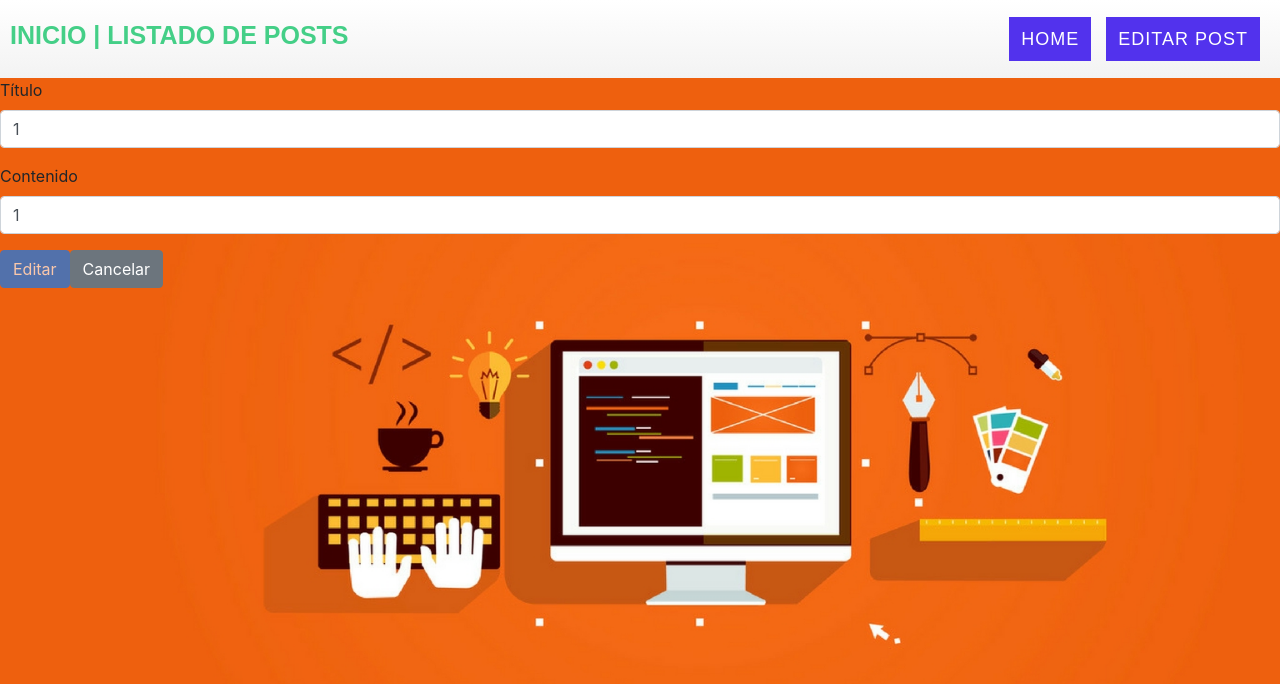
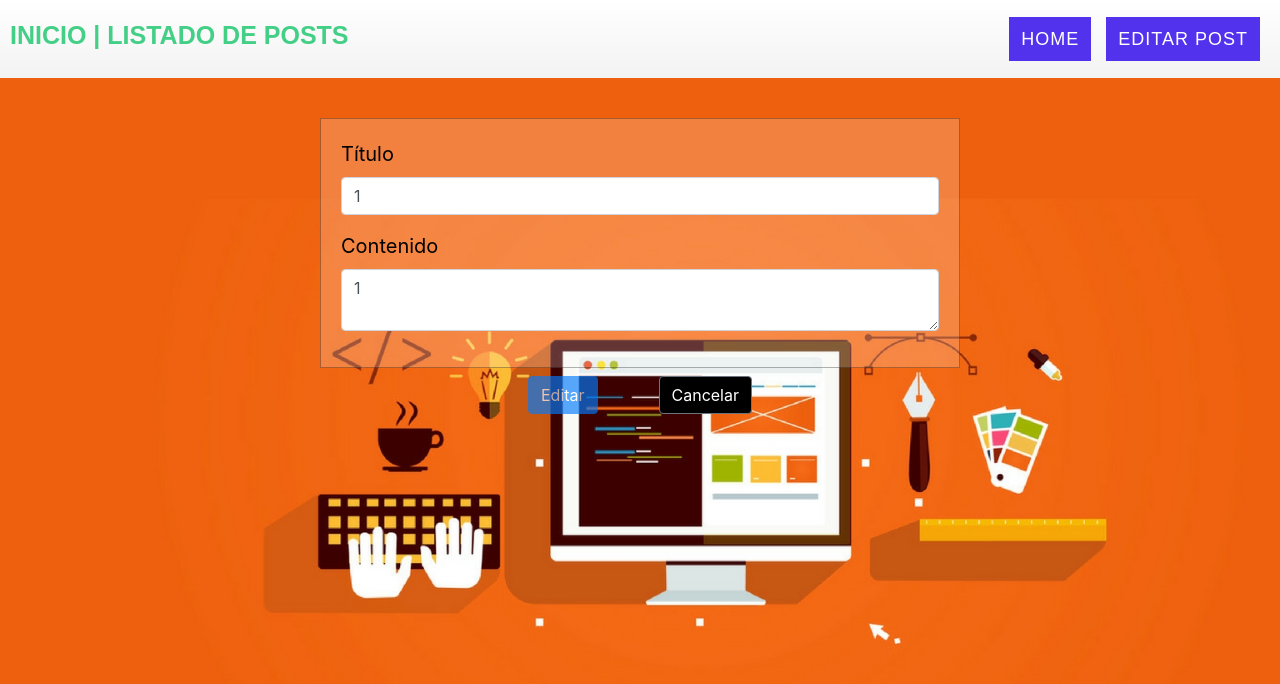
Before and after one commit to IvanEmanuelCamperchioli/WarmUpInit, a React (Create React App) app in the folder client/: page /edit/1/1/1 in a window 1280 px wide. Shown: the top 684 px of the page. Built offline with nearby package versions, Linux system fonts and the light colour scheme.

Commit message:
divide edition component

```diff
--- a/client/src/App.js
+++ b/client/src/App.js
@@ -15,7 +15,7 @@ function App() {
           <Route path="/details/:id/:title/:body" component={Details} />
           <Route path="/edit/:id/:title/:body" component={Edit} />
           <Route path="/edit" component={Edit} />
-          <Route path="/remove/:id" component={Remove} />
+          <Route path="/remove/:id/:title" component={Remove} />
           <Redirect to="/" />
         </Switch>
     </BrowserRouter>
--- a/client/src/components/CardDetails.js
+++ b/client/src/components/CardDetails.js
@@ -20,10 +20,12 @@ const CardDetails = props => {
                             <>
                                 <div className="div-card-details">
                                     <CardTitle tag="h5" className="card-title" >{props.data.title}</CardTitle>
+                                    <hr style={{ width: '100%' }}/>
                                     <CardSubtitle tag="h6" className="mb-2 text-muted">Id: {props.data['id']}</CardSubtitle>
                                     <CardSubtitle tag="h6" className="mb-2 text-muted">User id: {props.data.userId}</CardSubtitle>
                                     <CardText>{props.data.body}</CardText>
                                 </div>
+                                <hr style={{ width: '100%' }}/>
                                 <div className="div-card-buttons">
                                     <NavLink to={`/edit/${props.id}/${props.title}/${props.body}`}><Button>Editar</Button></NavLink>
                                 </div>
--- a/client/src/components/FormEdit.js
+++ b/client/src/components/FormEdit.js
@@ -1,49 +1,42 @@
-import React from 'react';
-import {
-    FormGroup, Label, Input, Form
-} from 'reactstrap';
-
+import React, { useEffect, useState } from 'react';
+import { Form } from 'reactstrap';
+import '../styles/edit.css';
+import getPosts from '../services/get';
+import FormEditSinceHeader from './FormEditSinceHeader';
+import FormEditSinceDetails from './FormEditSinceDetails';
 
 const FormEdit = props => {
 
+    const[posts, setPosts] = useState([])
+
+    useEffect(() => {
+        async function fetchData() {
+            if(props.id === undefined) {
+                const res = await getPosts()
+                setPosts(res.data)
+            }
+        }
+        fetchData()
+    })
+
     return (
-        <Form>
+            <Form className="formEdit">
                 {
                     props.id === undefined
                         ?
-                    <FormGroup>
-                        <Label for="type" className="label-form">Tipo</Label>
-                        <Input
-                            type="select"
-                            name="type"
-                            onChange={props.modify}
-                        >
-                            <option value="">título</option>
-                            <option name="Ingreso">Ingreso</option>
-                        </Input>
-                    </FormGroup>
+                        <FormEditSinceHeader
+                            modify={props.modify}
+                            posts={posts}
+                        />
                         :
-                    <FormGroup>
-                        <Label for="title" className="label-form">Título</Label>
-                        <Input
-                            type="text"
-                            name="title"
-                            autoComplete="off"
-                            defaultValue={props.title}
-                            onChange={props.modify}
+                        <FormEditSinceDetails
+                            title={props.title}
+                            body={props.body}
+                            modify={props.modify}
                         />
-                    </FormGroup>
+
                 }
-            <FormGroup>
-                <Label for="body" className="label-form">Contenido</Label>
-                <Input
-                    type="text"
-                    name="body"
-                    autoComplete="off"
-                    defaultValue={props.body}
-                    onChange={props.modify}
-                />
-            </FormGroup>
+
             </Form>
     );
 }
--- /dev/null
+++ b/client/src/components/FormEditSinceDetails.js
@@ -0,0 +1,35 @@
+import React from 'react';
+import {
+    FormGroup, Label, Input
+} from 'reactstrap';
+import '../styles/edit.css';
+
+
+const FormEditSinceDetails = props => {
+    return (
+        <>
+            <FormGroup>
+                <Label for="title" className="label-title">Título</Label>
+                <Input
+                    type="text"
+                    name="title"
+                    autoComplete="off"
+                    defaultValue={props.title}
+                    onChange={props.modify}
+                />
+            </FormGroup>
+            <FormGroup>
+                <Label for="body" className="label-body">Contenido</Label>
+                <Input
+                    type="textarea"
+                    name="body"
+                    autoComplete="off"
+                    defaultValue={props.body}
+                    onChange={props.modify}
+                />
+            </FormGroup>
+        </>
+    );
+}
+
+export default FormEditSinceDetails;
--- /dev/null
+++ b/client/src/components/FormEditSinceHeader.js
@@ -0,0 +1,38 @@
+import React from 'react';
+import {
+    FormGroup, Label, Input
+} from 'reactstrap';
+
+const FormEditSinceHeader = props => {
+
+    return (
+        <>
+            <FormGroup>
+                <Label for="type" className="label-form">Elegir por título</Label>
+                <Input
+                    type="select"
+                    name="title"
+                    onChange={props.modify}
+                >
+                    <option value="">título</option>
+                    {props.posts.map(post => {
+                        return (
+                            <option value={post.title}>{post.title}</option>
+                        )
+                    })}
+                </Input>
+            </FormGroup>
+            <FormGroup>
+                <Label for="body" className="label-body">Contenido</Label>
+                <Input
+                    type="textarea"
+                    name="body"
+                    autoComplete="off"
+                    onChange={props.modify}
+                />
+            </FormGroup>
+        </>
+    );
+}
+
+export default FormEditSinceHeader;
--- a/client/src/components/List.js
+++ b/client/src/components/List.js
@@ -8,14 +8,13 @@ const List = props => {
     return (
 
         props.posts.map( post => {
-
             return (
                 <div>
                     <ListGroupItem className="ListContainer">
                         <p>{post.title}</p>
-                        <div>
+                        <div className="buttons">
                             <NavLink to={`/details/${post.id}/${post.title}/${post.body}`} ><Button>Detalles</Button></NavLink>
-                            <NavLink to={`/remove/${post.id}`} ><Button>Eliminar</Button></NavLink>
+                            <NavLink to={`/remove/${post.id}/${post.title}`} ><Button>Eliminar</Button></NavLink>
                         </div>
                     </ListGroupItem>
                 </div>
--- a/client/src/components/Remove.js
+++ b/client/src/components/Remove.js
@@ -13,7 +13,7 @@ const Remove = props => {
 
     const alertswal = id => {
         swal({
-            title: "¿Eliminar el post?",
+            title: `¿Eliminar el post: ${props.match.params.title}?`,
             text: "No podrá recuperarlo una ves realizada la acción!",
             icon: "warning",
             buttons: true,
--- a/client/src/pages/Edit.js
+++ b/client/src/pages/Edit.js
@@ -61,13 +61,16 @@ const Edit = props => {
 
     return (
         <div className="div-main-edit" style={{ backgroundImage: `url(${image})` }}>
+            <div className="div-formEdit">
                 <FormEdit
                     id={id}
                     title={title}
                     body={body}
                     modify={modify}
                 />
+                <div className="div-buttons">
                     <Button
+                        className="edit-button"
                         color="primary"
                         disabled={disabled}
                         onClick={() => sendModification(id, title, body)}
@@ -75,12 +78,15 @@ const Edit = props => {
                         Editar
                     </Button>
                     <Button
+                        className="cancel-button"
                         color="secondary"
                         onClick={cancel}
                     >
                         Cancelar
                     </Button>
                 </div>
+            </div>
+        </div>
 
     );
 }
--- a/client/src/pages/Home.js
+++ b/client/src/pages/Home.js
@@ -2,8 +2,7 @@ import React, { useEffect, useState } from 'react';
 import List from '../components/List';
 import { ListGroup } from 'reactstrap';
 import FormCreateNewPost from '../components/FormCreateNewPost';
-import getPosts from '../services/get'
-import '../styles/home.css'
+import getPosts from '../services/get';
 
 const Home = () => {
 
--- a/client/src/styles/details.css
+++ b/client/src/styles/details.css
@@ -55,3 +55,9 @@
 .div-card-details .card-title {
     text-align: left;
 }
+
+.buttons {
+    display: flex;
+    width: 15%;
+    justify-content: space-between;
+}
--- a/client/src/styles/edit.css
+++ b/client/src/styles/edit.css
@@ -2,4 +2,42 @@
     height: 100vh;
     width: 100vw;
     background-size: cover;
+    display: flex;
+    flex-direction: column;
+    align-items: center;
 }
+
+.div-formEdit {
+    width: 50vw;
+    display: flex;
+    flex-direction: column;
+    align-items: center;
+}
+
+.formEdit {
+    width: 100%;
+    border: 1px solid rgba(0, 0, 0, 0.301);
+    padding: 20px;
+    margin-top: 5vh;
+    background-color: rgba(255, 255, 255, 0.205);
+}
+
+.div-buttons {
+    display: flex;
+    width: 35%;
+    justify-content: space-between;
+    margin-top: 1vh;
+}
+
+.cancel-button {
+    background-color: rgb(0, 0, 0);
+}
+
+.edit-button {
+    background-color: rgb(82, 50, 237);
+}
+
+.label-title, .label-body {
+    color: #000;
+    font-size: 1.25rem;
+}
--- a/client/src/styles/remove.css
+++ b/client/src/styles/remove.css
@@ -3,3 +3,7 @@
     width: 100vw;
     height: 100vh;
 }
+
+.swal {
+    background-color: rgba(255, 255, 255, 0.199);
+}
```
Also changed, not shown: 1 other file (tests, documents, lock files or other folders). Lines whose indentation alone changed are shown as unchanged.
